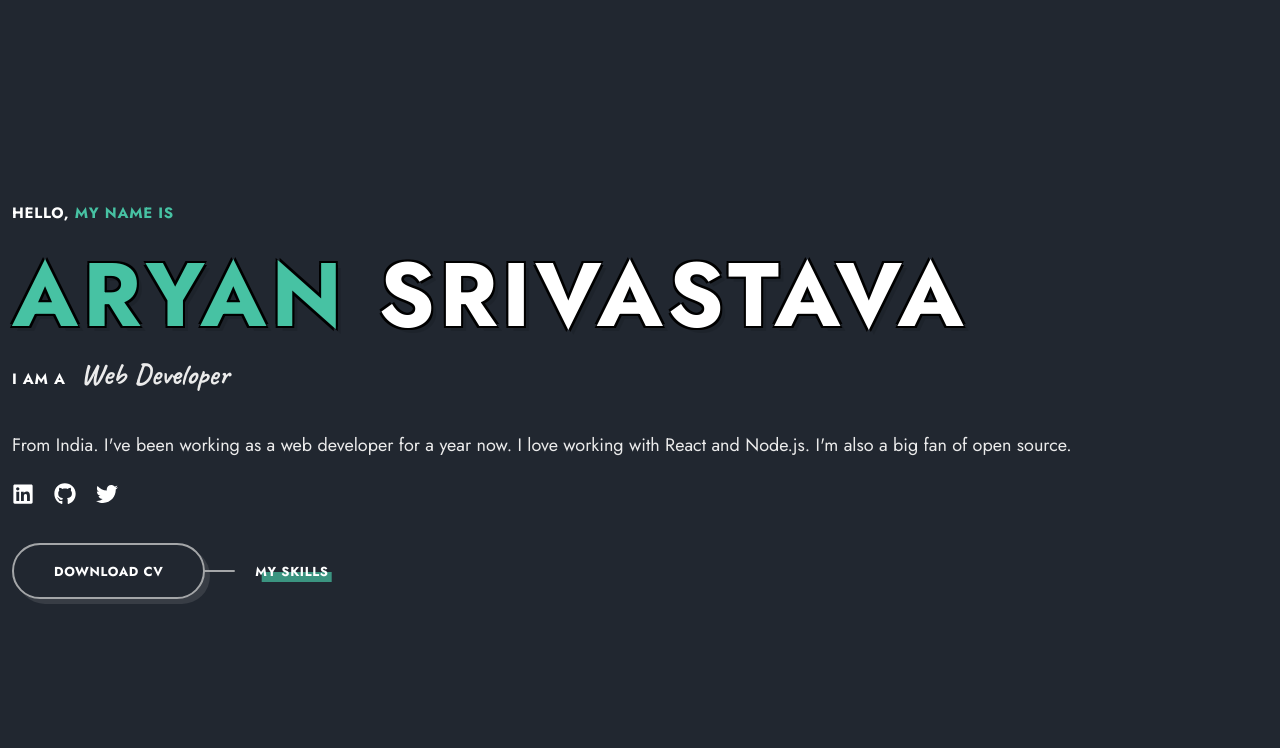
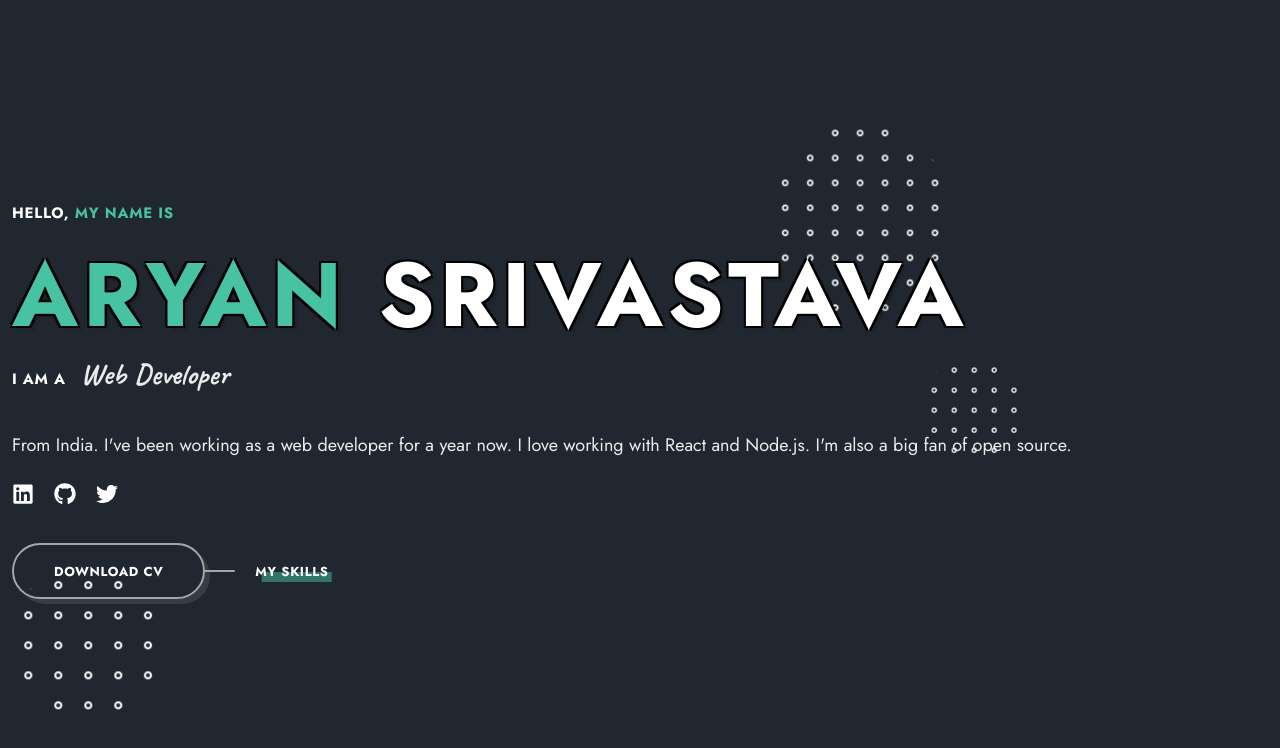
Before and after one commit to Aryan-Srivastava/Aryan-Srivastava-Portfolio, a React (Vite) app: page / in a window 1280 px wide. Shown: the top 748 px of the page. Built offline with nearby package versions, Linux system fonts and the light colour scheme.

Commit message:
Home page

```diff
--- a/src/components/Home/Home.jsx
+++ b/src/components/Home/Home.jsx
@@ -1,5 +1,7 @@
 import { FaTwitter, FaLinkedin, FaGithub } from "react-icons/fa";
 import "./Home.modules.css";
+import shape1 from "../../assets/assets/shape-1.png"
+import shape2 from "../../assets/assets/shape-2.png"
 
 const Home = () => {
 	return (
@@ -42,6 +44,10 @@ const Home = () => {
 					</a>
 				</div>
 			</div>
+				<img className="shape-1" src={shape1} alt="shape 1" />
+				<img className="shape-2" src={shape2} alt="shape 2" />
+				<img className="shape-3" src={shape2} alt="shape 3" />
+
 		</section>
 	);
 };
--- a/src/components/Home/Home.modules.css
+++ b/src/components/Home/Home.modules.css
@@ -91,5 +91,32 @@
 	width: 70px;
 	height: 10px;
 	z-index: -1;
-	opacity: 0.7;
+	opacity: 0.5;
 }
+
+.shape-1 {
+	position: absolute;
+	filter: invert(1);
+	right: 25%;
+	top: 15%;
+	height: 200px;
+	z-index: -1;
+}
+
+.shape-2 {
+	position: absolute;
+	filter: invert(1);
+	left: 1%;
+	bottom: 10%;
+	height: 150px;
+	z-index: -2;
+}
+
+.shape-3 {
+	position: absolute;
+	filter: invert(1);
+	right: 20%;
+	top: 45%;
+	height: 100px;
+	z-index: -1;
+}
```
